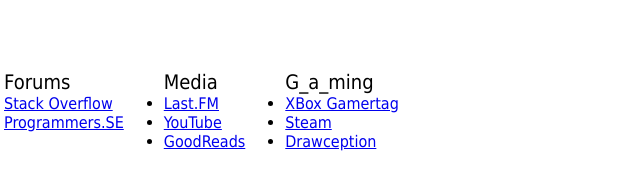
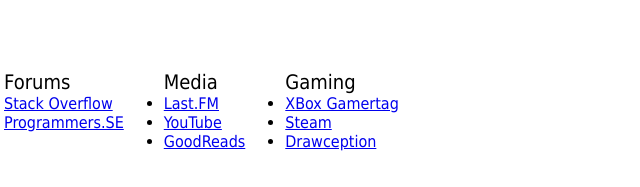
Before and after one commit to mlk/mlk.github.com, a plain HTML site: page index.html in a window 1280 px wide. Shown: the part 589-776 px from the top of the page, 80-720 px from the left. Drawn offline with Linux system fonts and the light colour scheme.

Commit message:
undo test

```diff
--- a/index.html
+++ b/index.html
@@ -104,7 +104,7 @@ padding: 3px;
 			</ul>
 		</div>
 		<div id="gaming">
-			<h2>G_a_ming</h2>
+			<h2>Gaming</h2>
 			<ul>
 				<li rel="me" class="xbox"><a href="https://live.xbox.com/en-US/Profile?Gamertag=mlmrk">XBox Gamertag</a></li>
 				<li rel="me" class="steam"><a href="http://steamcommunity.com/id/mrmlk">Steam</a></li>
```
